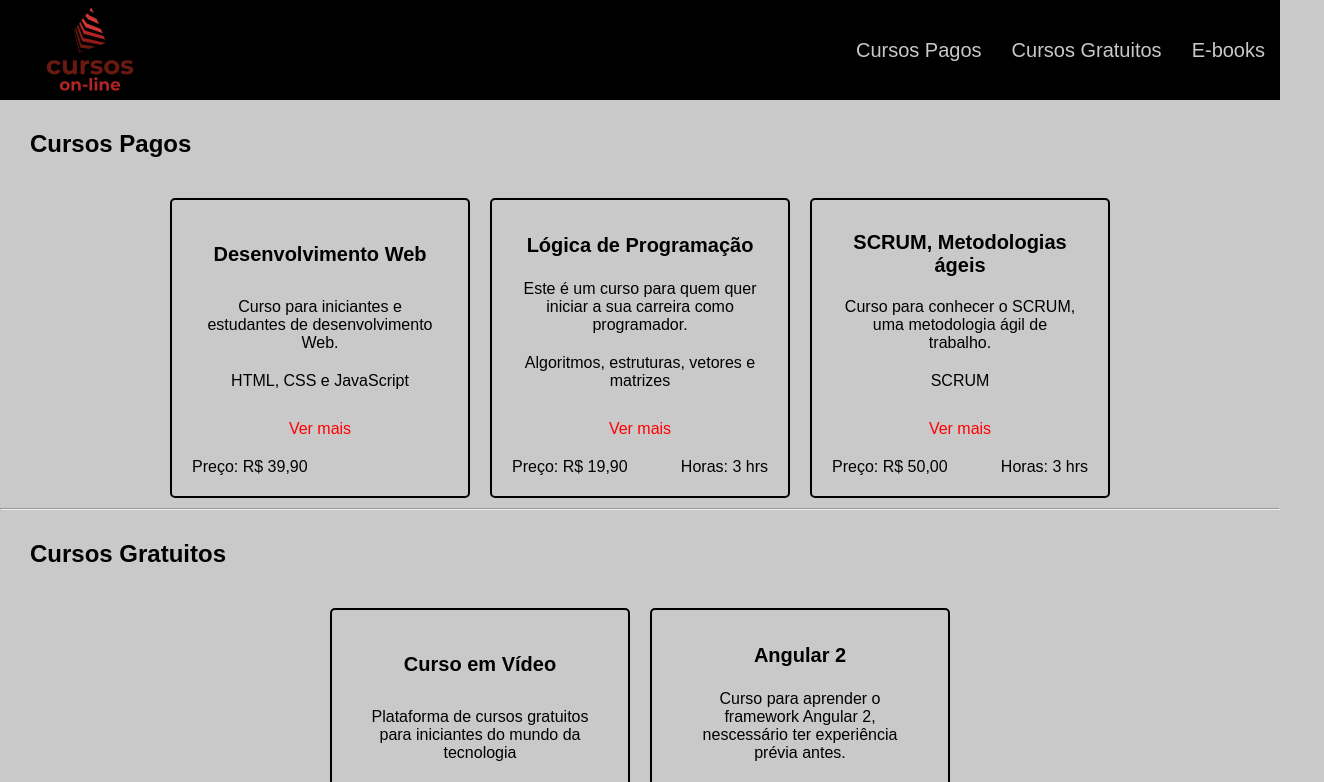
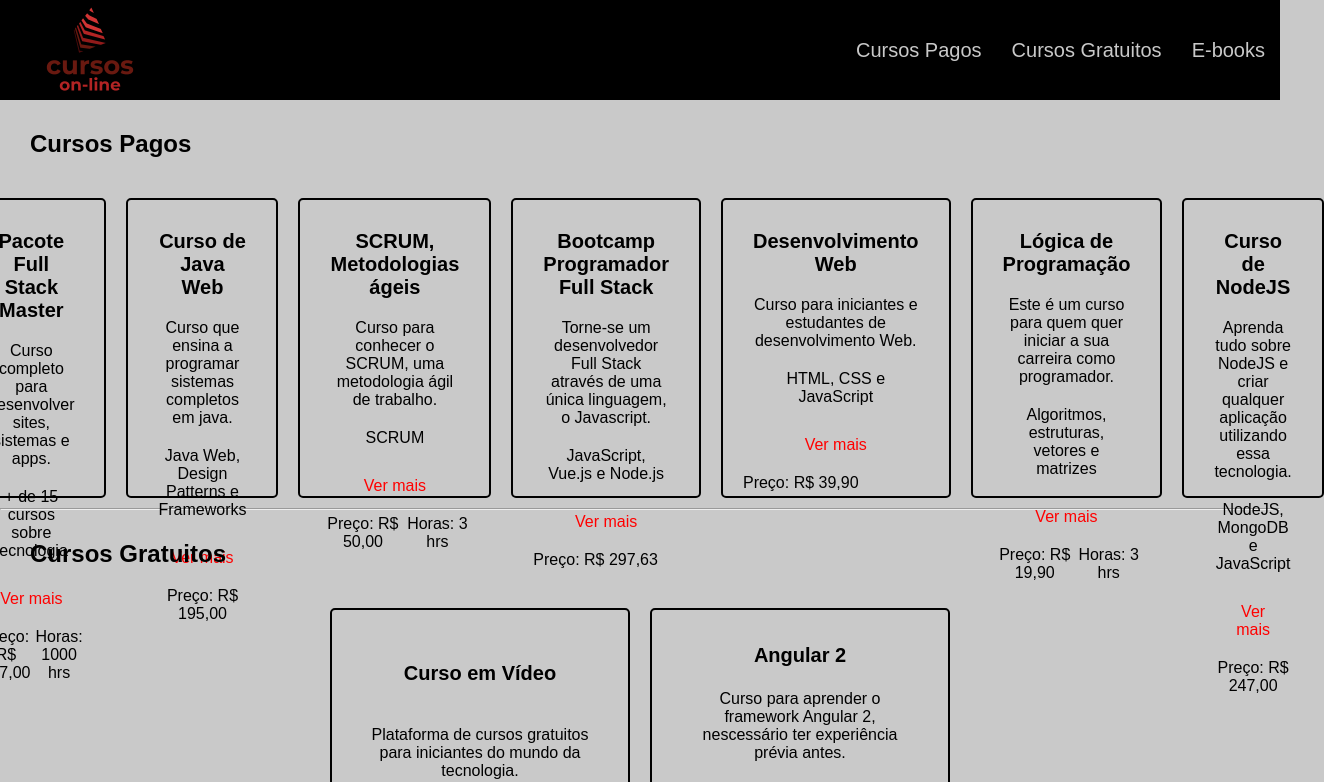
Before and after one commit to William-Dias-Marcos/Courses_Angular, an Angular app: page / in a window 1280 px wide. Shown: the top 782 px of the page, 1324 px wide, since content can reach past the window. Built offline with nearby package versions, Linux system fonts and the light colour scheme.

Commit message:
service modification 2

```diff
--- a/src/app/components/courses/courses.service.ts
+++ b/src/app/components/courses/courses.service.ts
@@ -8,6 +8,40 @@ export class CoursesService {
 
   getCoursesPaid() {
     return [
+      {
+        courseName: 'Pacote Full Stack Master',
+        description: 'Curso completo para desenvolver sites, sistemas e apps.',
+        technologies: '+ de 15 cursos sobre tecnologia',
+        url: 'https://go.hotmart.com/D77620489N',
+        hours: '1000 hrs',
+        price: 'R$ 247,00',
+      },
+      {
+        courseName: 'Curso de Java Web',
+        description: 'Curso que ensina a programar sistemas completos em java.',
+        technologies: 'Java Web, Design Patterns e Frameworks',
+        url: 'https://go.hotmart.com/Y77620524W',
+        hours: '',
+        price: 'R$ 195,00',
+      },
+      {
+        courseName: 'SCRUM, Metodologias ágeis',
+        description:
+          'Curso para conhecer o SCRUM, uma metodologia ágil de trabalho.',
+        technologies: 'SCRUM',
+        url: 'https://go.hotmart.com/R77264609O?dp=1',
+        hours: '3 hrs',
+        price: 'R$ 50,00',
+      },
+      {
+        courseName: 'Bootcamp Programador Full Stack',
+        description:
+          'Torne-se um desenvolvedor Full Stack através de uma única linguagem, o Javascript.',
+        technologies: 'JavaScript, Vue.js e Node.js',
+        url: 'https://go.hotmart.com/S77616822M',
+        hours: '',
+        price: 'R$ 297,63',
+      },
       {
         courseName: 'Desenvolvimento Web',
         description:
@@ -26,14 +60,15 @@ export class CoursesService {
         hours: '3 hrs',
         price: 'R$ 19,90',
       },
+
       {
-        courseName: 'SCRUM, Metodologias ágeis',
+        courseName: 'Curso de NodeJS',
         description:
-          'Curso para conhecer o SCRUM, uma metodologia ágil de trabalho.',
-        technologies: 'SCRUM',
-        url: 'https://go.hotmart.com/R77264609O?dp=1',
-        hours: '3 hrs',
-        price: 'R$ 50,00',
+          'Aprenda tudo sobre NodeJS e criar qualquer aplicação utilizando essa tecnologia.',
+        technologies: 'NodeJS, MongoDB e JavaScript',
+        url: 'https://go.hotmart.com/R77620551B',
+        hours: '',
+        price: 'R$ 247,00',
       },
     ];
   }
@@ -43,17 +78,17 @@ export class CoursesService {
       {
         courseName: 'Curso em Vídeo',
         description:
-          'Plataforma de cursos gratuitos para iniciantes do mundo da tecnologia',
+          'Plataforma de cursos gratuitos para iniciantes do mundo da tecnologia.',
         technologies: 'Diversas tecnologias',
         url: 'https://www.cursoemvideo.com/cursos/',
-        hours: ' infinit hrs',
+        hours: '',
       },
       {
         courseName: 'Angular 2',
         description:
           'Curso para aprender o framework Angular 2, nescessário ter experiência prévia antes.',
         technologies: 'Angular 2, TypeScript',
-        url: 'https://loiane.training/cursos/angular',
+        url: 'https://loiane.training/curso/angular',
         hours: '+ 28 hrs',
       },
     ];
```
